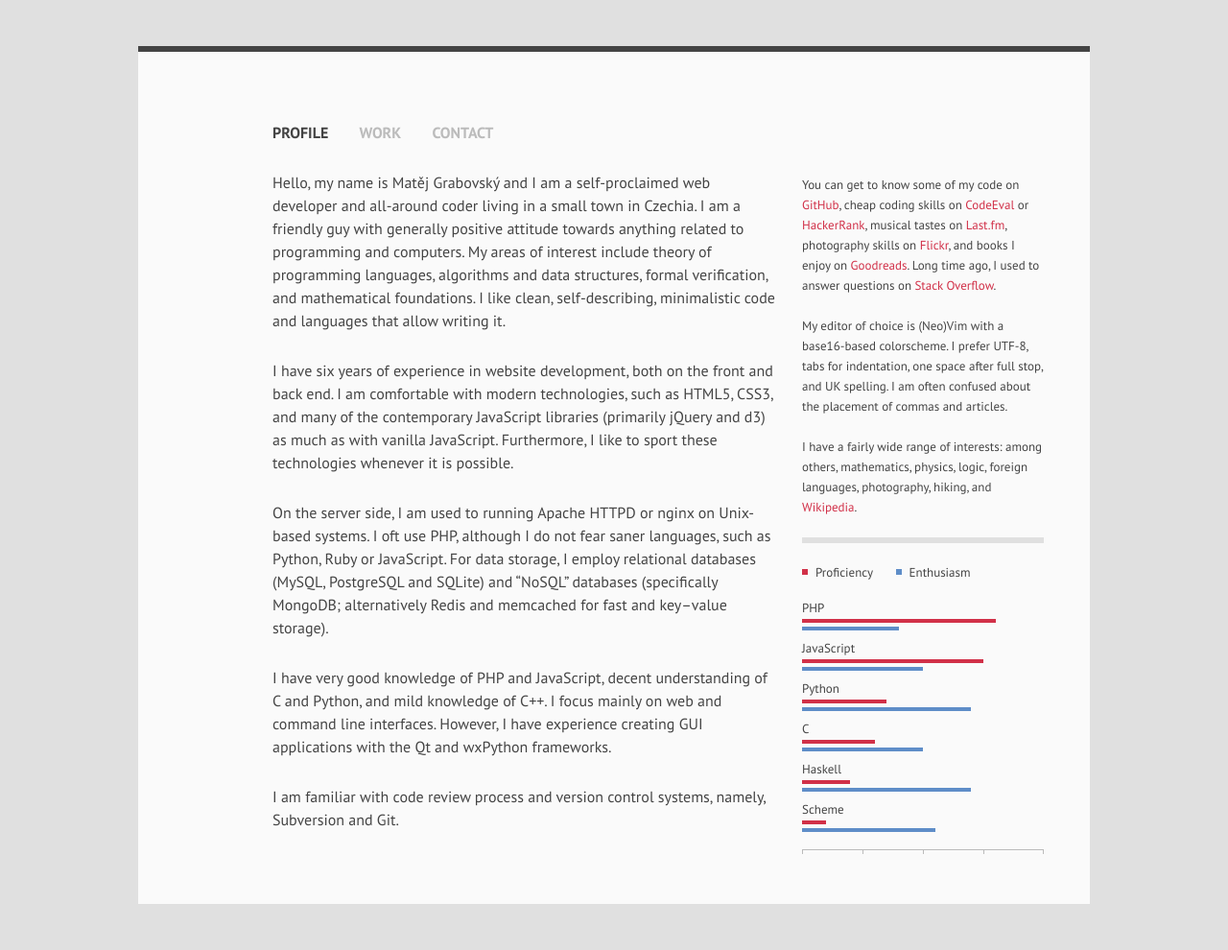
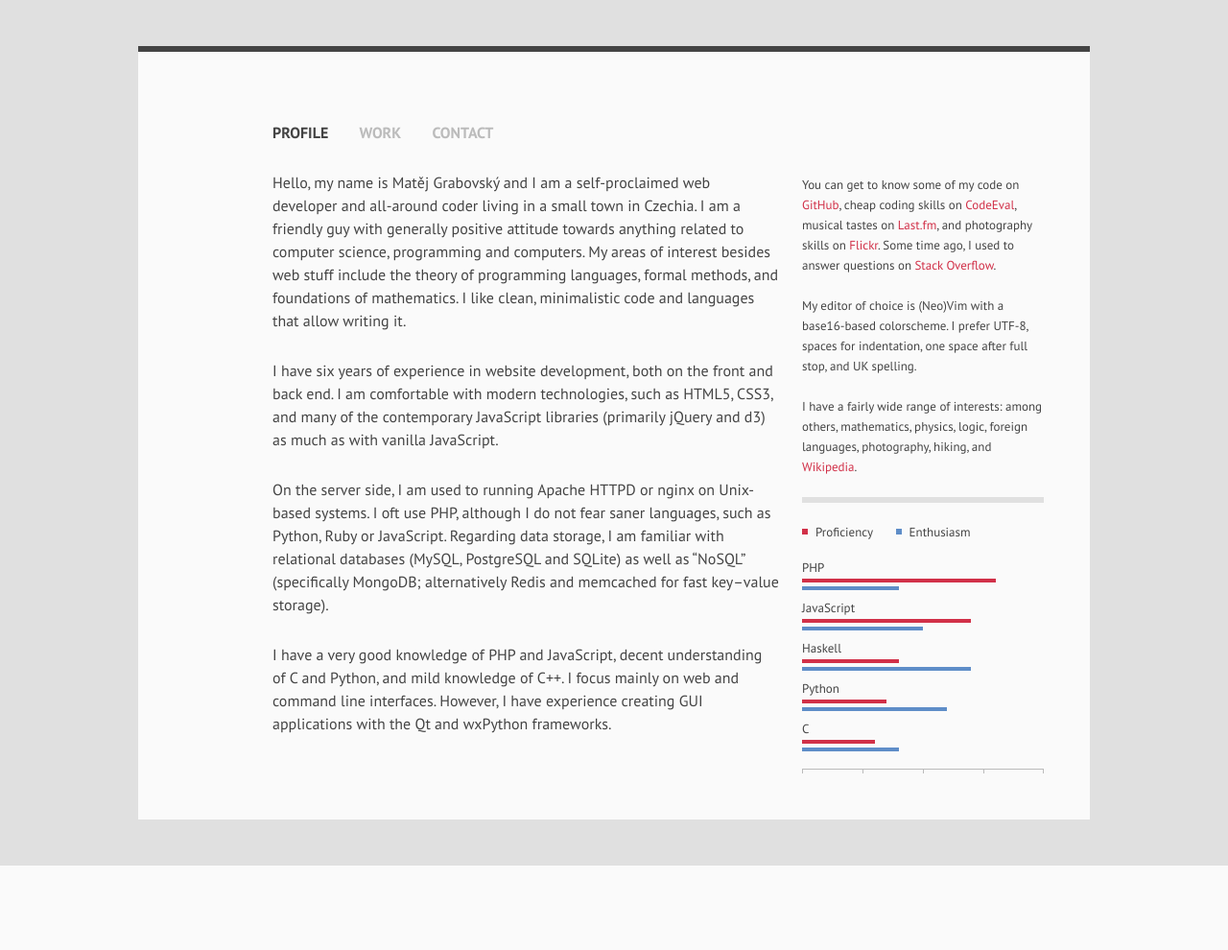
Before and after one commit to mgrabovsky/mgrabovsky.github.io, a PHP site: page / in a window 1280 px wide. Shown: the whole page at 96% size. After the commit the page ends 902 px from the top, so only its background shows below. Run offline with PHP 8.4, Linux system fonts and the light colour scheme.

Commit message:
A slighly big update

```diff
--- a/contact.html
+++ b/contact.html
@@ -7,7 +7,7 @@
     <meta name="author" content="Matěj Grabovský" />
     <meta name="viewport" content="width=device-width,initial-scale=1.0" />
     <meta name="robots" content="index,follow" />
-	<link rel="stylesheet" media="all" href="main.css?20140613" />
+    <link rel="stylesheet" media="all" href="main.css?20161104" />
 </head>
 <body class="contact">
     <header><nav><ul class="menu">
--- a/index.html
+++ b/index.html
@@ -8,7 +8,7 @@
     <meta name="author" content="Matěj Grabovský" />
     <meta name="viewport" content="width=device-width,initial-scale=1.0" />
     <meta name="robots" content="index,follow" />
-	<link rel="stylesheet" media="all" href="main.css?20140613" />
+    <link rel="stylesheet" media="all" href="main.css?20161104" />
 </head>
 <body class="profile">
     <header><nav><ul class="menu">
@@ -20,45 +20,40 @@
     <div class="central">
         <p>Hello, my name is Matěj Grabovský and I am a self-proclaimed web developer
         and all-around coder living in a small town in Czechia. I am a friendly guy
-		with generally positive attitude towards anything related to programming and
-		computers. My areas of interest include theory of programming languages,
-		algorithms and data structures, formal verification, and mathematical
-		foundations. I like clean, self-describing, minimalistic code and languages
-		that allow writing it.</p>
+        with generally positive attitude towards anything related to computer
+        science, programming and computers. My areas of interest besides web stuff
+        include the theory of programming languages, formal methods, and foundations
+        of mathematics. I like clean, minimalistic code and languages that allow
+        writing it.</p>
 
         <p>I have six years of experience in website development, both on the front
         and back end. I am comfortable with modern technologies, such as HTML5, CSS3,
         and many of the contemporary JavaScript libraries (primarily jQuery and d3)
-		as much as with vanilla JavaScript. Furthermore, I like to sport these
-		technologies whenever it is possible.</p>
+        as much as with vanilla JavaScript.</p>
 
         <p>On the server side, I am used to running Apache HTTPD or nginx on
         Unix-based systems. I oft use PHP, although I do not fear saner languages,
-		such as Python, Ruby or JavaScript. For data storage, I employ relational
-		databases (MySQL, PostgreSQL and SQLite) and “NoSQL” databases (specifically
-		MongoDB; alternatively Redis and memcached for fast and key–value storage).</p>
+        such as Python, Ruby or JavaScript. Regarding data storage, I am familiar
+        with relational databases (MySQL, PostgreSQL and SQLite) as well as “NoSQL”
+        (specifically MongoDB; alternatively Redis and memcached for fast key–value
+        storage).</p>
 
-		<p>I have very good knowledge of PHP and JavaScript, decent understanding of
-		C and Python, and mild knowledge of C++. I focus mainly on web and command
+        <p>I have a very good knowledge of PHP and JavaScript, decent understanding
+        of C and Python, and mild knowledge of C++. I focus mainly on web and command
         line interfaces. However, I have experience creating GUI applications with
         the Qt and wxPython frameworks.</p>
-
-		<p>I am familiar with code review process and version control systems,
-		namely, Subversion and Git.</p>
     </div>
 
     <footer><div class="marginalia">
         <p>You can get to know some of my code on <a href="http://github.com/mgrabovsky">GitHub</a>,
-		cheap coding skills on <a href="https://www.codeeval.com/profile/mgrabovsky/">CodeEval</a>
-		or <a href="https://www.hackerrank.com/mgrabovsky">HackerRank</a>,
+        cheap coding skills on <a href="https://www.codeeval.com/profile/mgrabovsky/">CodeEval</a>,
         musical tastes on <a href="http://www.last.fm/user/MGrabovsky">Last.fm</a>,
-		photography skills on <a href="http://www.flickr.com/photos/mgrabovsky">Flickr</a>,
-		and books I enjoy on <a href="https://www.goodreads.com/user/show/15163461">Goodreads</a>.
-		Long time ago, I used to answer questions on <a href="http://stackoverflow.com/users/227159">Stack Overflow</a>.</p>
+        and photography skills on <a href="http://www.flickr.com/photos/mgrabovsky">Flickr</a>.
+        Some time ago, I used to answer questions on <a href="http://stackoverflow.com/users/227159">Stack Overflow</a>.</p>
 
         <p>My editor of choice is (Neo)Vim with a base16-based colorscheme.
-		I prefer UTF-8, tabs for indentation, one space after full stop, and UK
-		spelling. I am often confused about the placement of commas and articles.</p>
+        I prefer UTF-8, spaces for indentation, one space after full stop, and UK
+        spelling.</p>
 
         <p>I have a fairly wide range of interests: among others, mathematics,
         physics, logic, foreign languages, photography, hiking, and
@@ -78,28 +73,23 @@
         </div>
         <div class="row">
             JavaScript
-			<div><span style="width: 75%;" title="Proficiency: 75%"></span></div>
+            <div><span style="width: 70%;" title="Proficiency: 70%"></span></div>
             <div><span style="width: 50%;" title="Enthusiasm: 50%"></span></div>
+        </div>
+        <div class="row">
+            Haskell
+            <div><span style="width: 40%;" title="Proficiency: 40%"></span></div>
+            <div><span style="width: 70%;" title="Enthusiasm: 70%"></span></div>
         </div>
         <div class="row">
             Python
             <div><span style="width: 35%;" title="Proficiency: 35%"></span></div>
-			<div><span style="width: 70%;" title="Enthusiasm: 70%"></span></div>
+            <div><span style="width: 60%;" title="Enthusiasm: 60%"></span></div>
         </div>
         <div class="row">
             C
             <div><span style="width: 30%;" title="Proficiency: 30%"></span></div>
-			<div><span style="width: 50%;" title="Enthusiasm: 50%"></span></div>
-		</div>
-		<div class="row">
-			Haskell
-			<div><span style="width: 20%;" title="Proficiency: 20%"></span></div>
-			<div><span style="width: 70%;" title="Enthusiasm: 70%"></span></div>
-		</div>
-		<div class="row">
-			Scheme
-			<div><span style="width: 10%;" title="Proficiency: 10%"></span></div>
-			<div><span style="width: 55%;" title="Enthusiasm: 55%"></span></div>
+            <div><span style="width: 40%;" title="Enthusiasm: 40%"></span></div>
         </div>
         <div class="scale">
             <div><div></div></div>
--- a/main.css
+++ b/main.css
@@ -44,6 +44,16 @@ h1 {
     font: inherit;
     color: inherit;
 }
+
+h2 {
+    font-size: 20px;
+    font-weight: bold;
+    margin-bottom: 14px;
+    border-top: 6px solid #ddd;
+    padding-top: 14px;
+}
+
+i { font-style: italic; }
 
 p, ul {
     margin-bottom: 28px;
```
Also changed, not shown: work.html (+26 -2 lines). Lines whose indentation alone changed are shown as unchanged.
